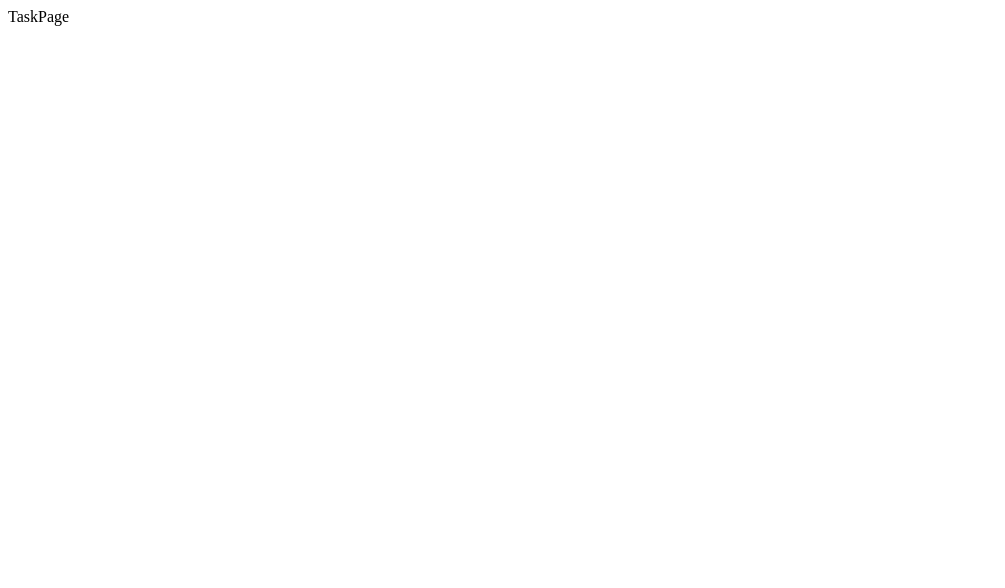
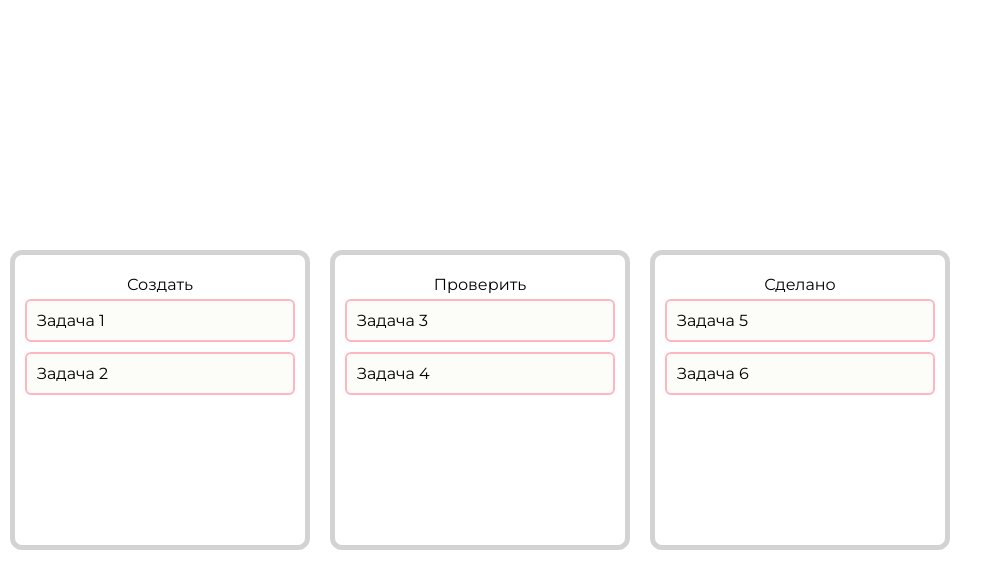
Before and after one commit to comp-master-byte/fullstack-newShift, a React app in the folder client/: page / in a window 1280 px wide. Shown: the top 588 px of the page, without its empty margins (0-1005 px from the left). Built offline with nearby package versions, Linux system fonts and the light colour scheme.

Commit message:
Первая версия канбан-доски

```diff
--- a/client/src/App.jsx
+++ b/client/src/App.jsx
@@ -1,7 +1,7 @@
 import React from 'react'
 import "./styles/main.scss"
 import { Routes, Route } from 'react-router-dom'
-import { TaskPage } from './Pages/TaskPage.jsx'
+import { TaskPage } from './Pages/TaskPage/TaskPage.jsx'
 
 export const App = () => {
     return (
--- a/client/src/Pages/TaskPage.jsx
+++ /dev/null
@@ -1,7 +0,0 @@
-import React from 'react'
-
-export const TaskPage = () => {
-    return (
-        <div>TaskPage</div>
-    )
-}
--- /dev/null
+++ b/client/src/Pages/TaskPage/TaskPage.jsx
@@ -0,0 +1,97 @@
+import React, { useState } from 'react'
+import styles from "./TaskPage.module.scss"
+
+export const TaskPage = () => {
+
+    const [boards, setBoards] = useState([
+        { id: 1, title: "Создать", items: [{ id: 1, title: "Задача 1" }, { id: 2, title: "Задача 2" }] },
+        { id: 2, title: "Проверить", items: [{ id: 3, title: "Задача 3" }, { id: 4, title: "Задача 4" }] },
+        { id: 3, title: "Сделано", items: [{ id: 5, title: "Задача 5" }, { id: 6, title: "Задача 6" }] },
+    ])
+
+    const [currentBoard, setCurrentBoard] = useState()
+    const [currentItem, setCurrentItem] = useState()
+
+    const dragOverHandler = e => {
+        e.preventDefault()
+        if (e.target.className == styles.item) {
+            e.target.style.boxShadow = "0 3px 4px gray"
+        }
+    }
+
+    const dragLeaveHandler = e => {
+        e.target.style.boxShadow = "none"
+    }
+
+    const onDragStartHandler = (e, board, item) => {
+        setCurrentBoard(board)
+        setCurrentItem(item)
+    }
+
+    const onDragEndHandler = e => {
+        e.target.style.boxShadow = "none"
+    }
+
+    const onDropHandler = (e, board, item) => {
+        e.preventDefault()
+        e.target.style.boxShadow = "none"
+
+        const currentIndex = currentBoard.items.indexOf(currentItem)
+        currentBoard.items.splice(currentIndex, 1)
+        const dropIndex = board.items.indexOf(item)
+        board.items.splice(dropIndex + 1, 0, currentItem)
+        setBoards(boards.map(b => {
+            if (b.id === board.id) {
+                return board
+            }
+            if (b.id === currentBoard.id) {
+                return currentBoard
+            }
+            return b
+        }))
+    }
+
+    const dropCardHandler = (e, board) => {
+        board.items.push(currentItem)
+        const currentIndex = currentBoard.items.indexOf(currentItem)
+        currentBoard.items.splice(currentIndex, 1)
+        setBoards(boards.map(b => {
+            if (b.id === board.id) {
+                return board
+            }
+            if (b.id === currentBoard.id) {
+                return currentBoard
+            }
+            return b
+        }))
+    }
+
+    return (
+        <div className={styles.app}>
+            {boards.map(board =>
+                <div
+                    key={board.id}
+                    className={styles.board}
+                    onDragOver={e => dragOverHandler(e)}
+                    onDrop={e => dropCardHandler(e, board)}
+                >
+                    <div className={styles.title}>{board.title}</div>
+                    {board.items.map(item =>
+                        <div
+                            onDragOver={e => dragOverHandler(e)}
+                            onDragLeave={e => dragLeaveHandler(e)}
+                            onDragStart={e => onDragStartHandler(e, board, item)}
+                            onDragEnd={e => onDragEndHandler(e)}
+                            onDrop={e => onDropHandler(e, board, item)}
+                            draggable={true}
+                            key={item.id}
+                            className={styles.item}
+                        >
+                            {item.title}
+                        </div>
+                    )}
+                </div>
+            )}
+        </div>
+    )
+}
--- /dev/null
+++ b/client/src/Pages/TaskPage/TaskPage.module.scss
@@ -0,0 +1,34 @@
+.app {
+    width: 100vw;
+    height: 100vh;
+    display: flex;
+    align-items: center;
+    justify-self: center;
+}
+
+.board {
+    min-width: 300px;
+    min-height: 300px;
+    border: 5px solid lightgray;
+    padding: 20px 10px;
+    border-radius: 12px;
+    margin: 10px;
+    display: flex;
+    align-items: center;
+    flex-direction: column;
+}
+
+.board__title {
+    font-size: 1.5rem;
+    font-weight: 700;
+}
+
+.item {
+    width: 100%;
+    border: 2px solid lightpink;
+    padding: 10px;
+    border-radius: 6px;
+    margin: 5px 0;
+    cursor: grab;
+    background-color: #fcfcf9;
+}
--- a/client/src/styles/main.scss
+++ b/client/src/styles/main.scss
@@ -0,0 +1,15 @@
+@import url('https://fonts.googleapis.com/css2?family=Montserrat:wght@300;400;500;600;700&display=swap');
+
+* {
+    margin: 0;
+    padding: 0;
+    box-sizing: border-box;
+}
+
+html {
+    font-size: 16px;
+}
+
+body {
+    font-family: 'Montserrat', sans-serif;
+}
--- a/client/webpack.config.js
+++ b/client/webpack.config.js
@@ -14,7 +14,6 @@ const plugins = [
 ]
 
 module.exports = {
-
     mode: "development",
     entry: "./src/index.js",
     plugins,
```
